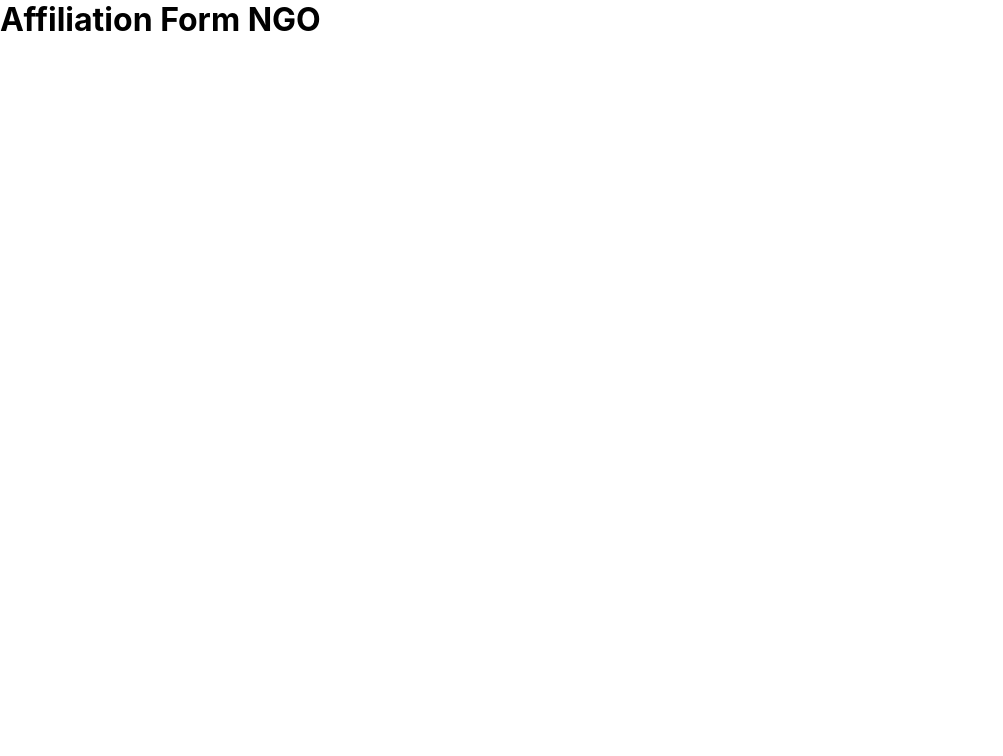
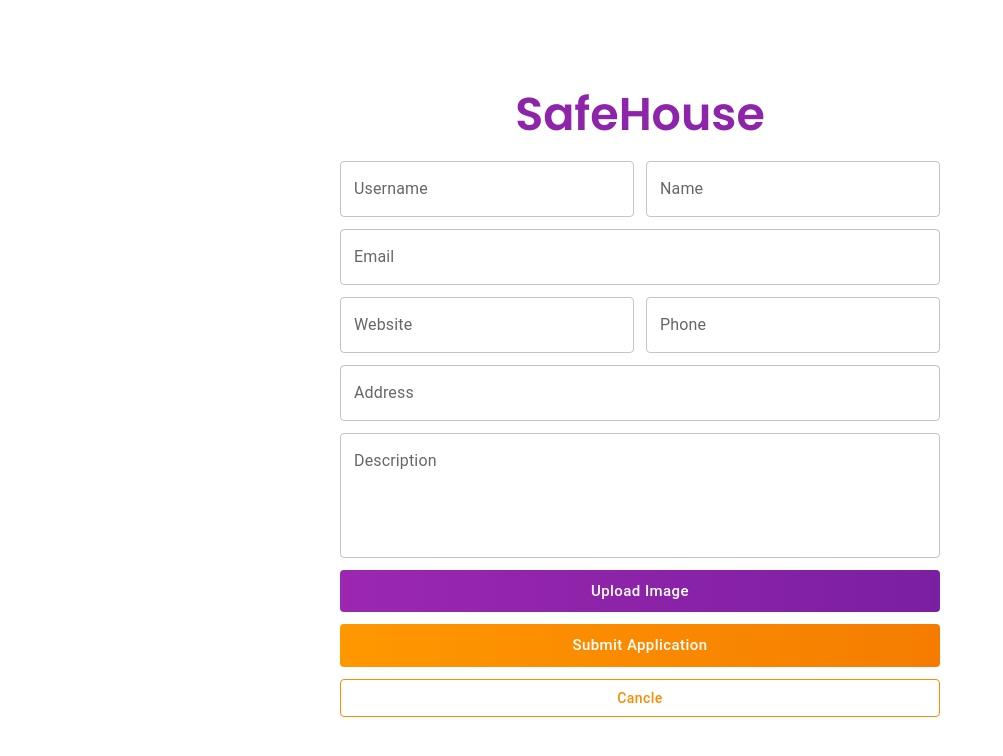
Before and after one commit to Ezzu99/safehouse-frontend, a Next.js app: page /AffiliationForm/NGO in a window 1280 px wide. Shown: the top 756 px of the page, without its empty margins (0-1003 px from the left). Built offline with nearby package versions, Linux system fonts and the light colour scheme.

Commit message:
added ngo affiliation form

```diff
--- a/pages/AffiliationForm/NGO.js
+++ b/pages/AffiliationForm/NGO.js
@@ -1,9 +1,133 @@
+import { Box, Typography } from '@mui/material';
+import { ThemeProvider, Snackbar } from '@mui/material';
+import { purple } from '@mui/material/colors';
+import * as React from 'react';
+import axios from 'axios';
+import { useRouter } from 'next/router';
+import { ColorButtonOutlinedOrange, ColorButtonSolidOrange, ColorButtonSolidPurple } from '../../src/components/ColorButton';
+import MuiAlert from '@mui/material/Alert';
+import CustomTextField from '../../src/components/CustomTextField';
+import HeadingFont from '../../src/fonts/fonts';
+
+let instance = axios.create({
+    baseURL: 'http://safehouse.herokuapp.com',
+    headers: {
+        post: {
+            'Content-Type': 'application/json'
+        }
+    }
+});
+
+const Alert = React.forwardRef(function Alert(props, ref) {
+    return <MuiAlert elevation={6} ref={ref} variant="filled" {...props} />;
+});
+
 const NGO = () => {
-    return (
-      <>
-        <h1>Affiliation Form NGO</h1>
-      </>
-    )
-  }
+	const [username, setUsername] = React.useState();
+	const [name, setName] = React.useState();
+	const [email, setEmail] = React.useState();
+	const [website, setWebsite] = React.useState();
+	const [phone, setPhone] = React.useState();
+	const [address, setAddress] = React.useState();
+	const [description, setDescription] = React.useState();
+	const [image, setImage] = React.useState();
+    const [imageName, setImageName] = React.useState('Upload Image');
+    const [openAlertSnack, setOpenAlertSnack] = React.useState(false);
+    const [alertMessage, setAlertMessage] = React.useState('Enter username and password!');
+    const [severity, setSeverity] = React.useState('warning');
 
-  export default NGO;
+	let router = useRouter();
+
+	const handleSubmit = (e) => {
+		e.preventDefault();
+
+		if (!username || !name || !email || !website || !phone || !address || !description) {
+			setSeverity('warning');
+			setAlertMessage('Please fill all fields!');
+			setOpenAlertSnack(true);
+		}
+		else {
+			try {
+				// let res = await instance.post('/v1/login/', {
+				//     username,
+				// 	name,
+				// 	email,
+				// 	website,
+				// 	phone,
+				// 	address,
+				// 	description
+				// })
+
+				setSeverity('success');
+				setAlertMessage('Application Sent!');
+				setOpenAlertSnack(true);
+			}
+			catch {
+				setSeverity('error');
+				setAlertMessage('Error Sending Application!');
+				setOpenAlertSnack(true);
+			}
+		}
+	}
+
+	const handleClose = (event, reason) => {
+        if (reason === 'clickaway') {
+            return;
+        }
+
+        setOpenAlertSnack(false);
+    };
+
+	return (
+		<Box sx={{ width: '100vw', height: '100vh', display: 'flex', alignItems: 'center', justifyContent: 'center' }}>
+			<Box sx={{ width: '600px', height: '80vh', display: 'flex', flexDirection: 'column', gap: '12px' }}>
+				<ThemeProvider theme={HeadingFont}>
+					<Typography color={purple[600]} sx={{ fontSize: '46px', textAlign: 'center' }}>SafeHouse</Typography>
+				</ThemeProvider>
+				<Box sx={{ display: 'flex', flexDirection: 'row', gap: '12px' }}>
+					<CustomTextField fullWidth label='Username' color="secondary" onChange={(e) => setUsername(e.target.value)} />
+					<CustomTextField fullWidth label='Name' color="secondary" onChange={(e) => setName(e.target.value)} />
+				</Box>
+				<Box>
+					<CustomTextField fullWidth label='Email' color="secondary" onChange={(e) => setEmail(e.target.value)} />
+				</Box>
+				<Box sx={{ display: 'flex', flexDirection: 'row', gap: '12px' }}>
+					<CustomTextField fullWidth label='Website' color="secondary" onChange={(e) => setWebsite(e.target.value)} />
+					<CustomTextField fullWidth label='Phone' type='number' color="secondary" onChange={(e) => setPhone(e.target.value)} />
+				</Box>
+				<Box>
+					<CustomTextField fullWidth label='Address' color="secondary" onChange={(e) => setAddress(e.target.value)} />
+				</Box>
+				<Box>
+					<CustomTextField multiline rows={4} maxRows={4} fullWidth label='Description' color="secondary" onChange={(e) => setDescription(e.target.value)} />
+				</Box>
+				<Box>
+					<ColorButtonSolidPurple fullWidth component="label" size='large'>
+							{imageName}
+						<input
+							type="file"
+							hidden
+							onChange={(e) => {
+								setImageName(e.target.files[0].name);
+								setImage(e.target.files[0]);
+							}}
+						/>
+					</ColorButtonSolidPurple>
+				</Box>
+				<Box>
+					<ColorButtonSolidOrange fullWidth size='large' onClick={handleSubmit}>Submit Application</ColorButtonSolidOrange>
+				</Box>
+				<Box>
+					<ColorButtonOutlinedOrange fullWidth onClick={() => router.push('/')}>Cancle</ColorButtonOutlinedOrange>
+				</Box>
+			</Box>
+			<Snackbar open={openAlertSnack} autoHideDuration={6000} onClose={handleClose}>
+                <Alert onClose={handleClose} severity={severity} sx={{ width: '100%' }}>
+                {alertMessage}
+                </Alert>
+            </Snackbar>
+		</Box>
+	)
+}
+
+export default NGO;
--- a/src/components/LoginForm.js
+++ b/src/components/LoginForm.js
@@ -72,7 +72,7 @@ const LoginForm = () => {
                         name: 'Azan Ali',
                         ngo: 'Dar-Ul-Sakoon',
                         email: 'ezaan1999.ali@gmail.com',
-                        profileImage: 'https://images.pexels.com/photos/1226302/pexels-photo-1226302.jpeg?cs=srgb&dl=pexels-tausif-hossain-1226302.jpg&fm=jpg',
+                        profileImage: 'https://picsum.photos/200/250',
                         phone: '+92 3122075769',
                         address: 'Block-2, Gulistan-e-Johar, Karachi'
                     }
```
Also changed, not shown: pages/profile.js (+18 -17 lines).
